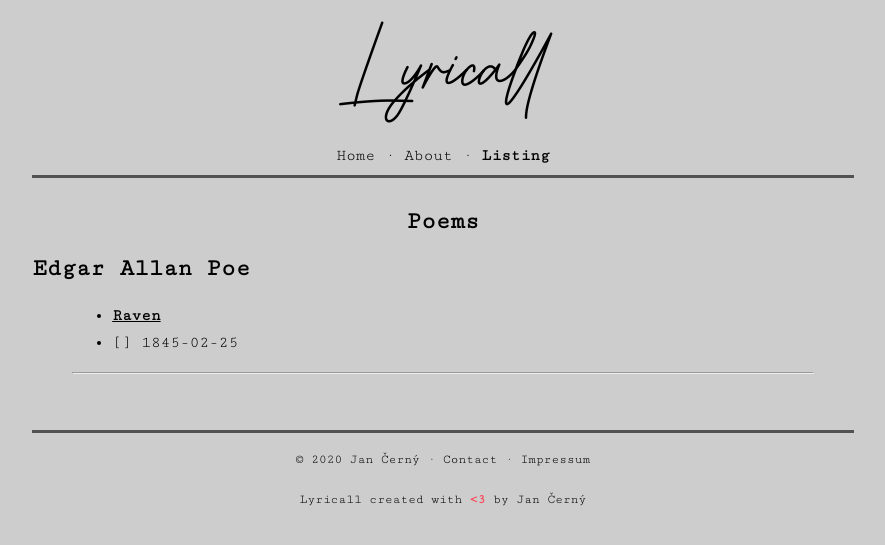
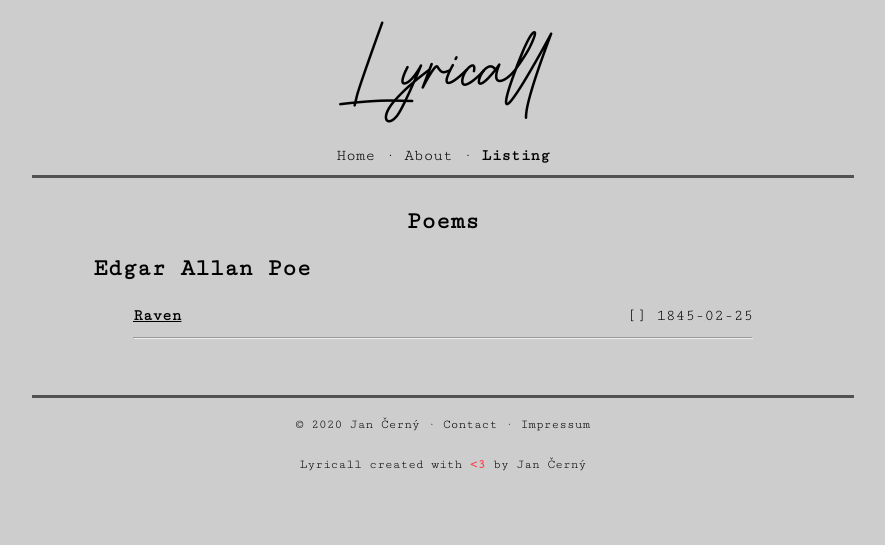
Before and after one commit to yagarea/lyricall, a Jekyll site: the page built from poems.md, in a window 1280 px wide. Shown: the top 545 px of the page, without its empty margins (197-1082 px from the left). Built offline with Jekyll 4.4.1, drawn with Linux system fonts in a browser that asks for light colours.

Commit message:
implement hfill class

```diff
--- a/assets/css/style.sass
+++ b/assets/css/style.sass
@@ -27,8 +27,6 @@ a
 
   &:hover
     text-decoration: underline
-
-
 
 #main
   width: 65%
@@ -66,6 +64,18 @@ a
   padding-bottom: 10px
   border-top: 3px solid var(--separator-color)
 
+.hfill
+  display: flex
+  justify-content: space-between
+  list-style-type: none
+  padding-bottom: 0px
+  padding-left: 0px
+  margin: 0px
+
+.poem-list
+  margin: auto
+  max-width: 700px
+
 #note
   line-height: 100%
   margin: 0.5
@@ -93,6 +103,8 @@ hr
   background-color: var(--separator-color)
 
 #content-left a
+  color: var(--link-color)
+
   &:link, &:visited
     text-decoration: underline
     color: var(--link-visited)
@@ -100,13 +112,17 @@ hr
   &:hover
     text-decoration: none
 
-#post-short
-  line-height: 130%
+#post-short, #post
   color: var(--text-color)
   background-color: var(--post-frame-color)
   padding: 15px
-  border-radius: 10px
+  border-radius: 5px
+  margin: auto
+  max-width: 800px
   margin-bottom: 10px
+
+#post-short
+  line-height: 130%
 
   a
     &:link, &:visited
```
